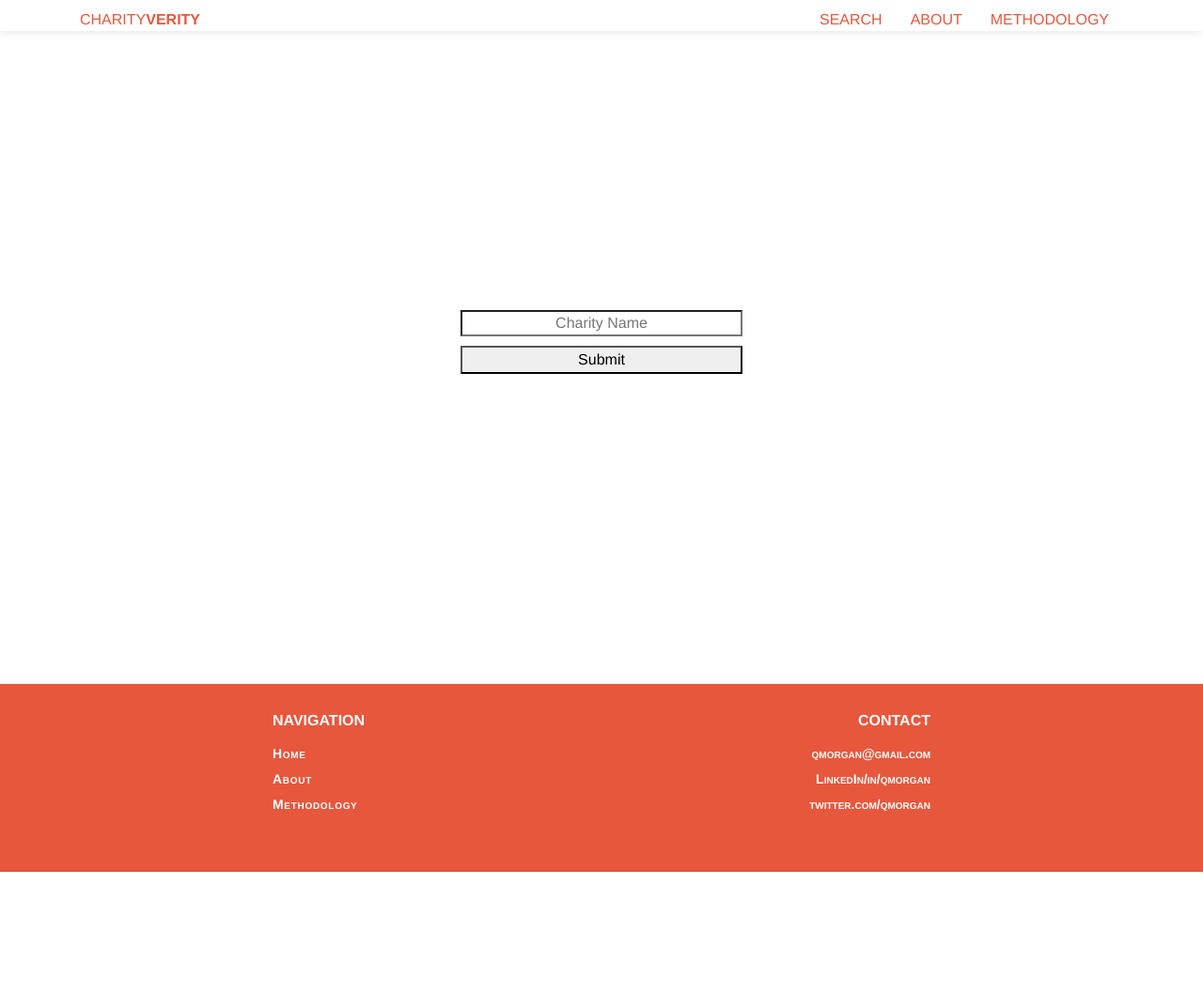
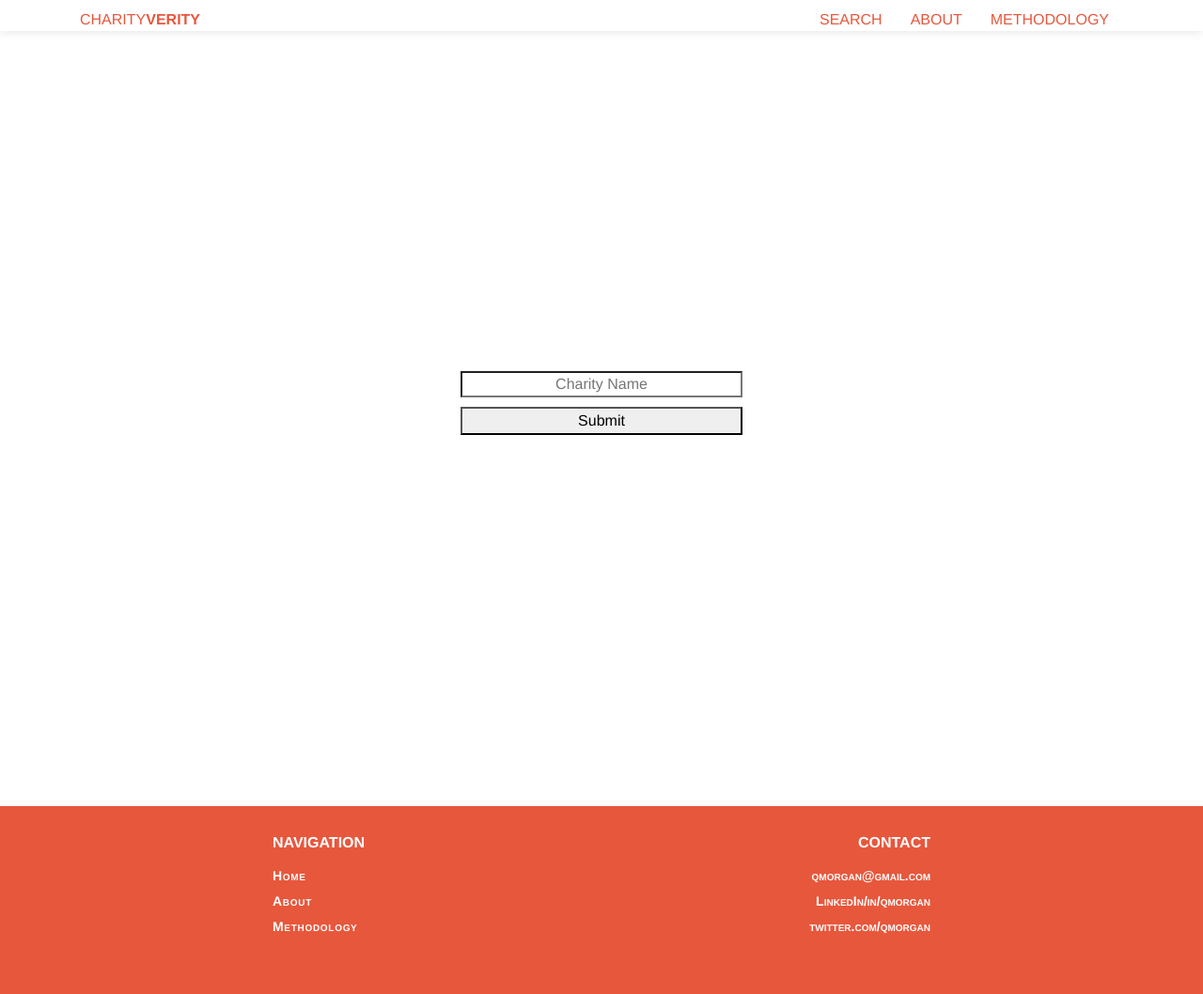
Before and after one commit to qmorgan/CharityInfo, a Flask app: page /search in a window 1280 px wide. Shown: the whole page at 94% size. Before the commit the page ends 928 px from the top, so only its background shows below. Run offline with Flask 2, Linux system fonts and the light colour scheme; some libraries are stand-ins or nearby versions.

Commit message:
Added dynamic css3 styles

```diff
--- a/static/styles.css
+++ b/static/styles.css
@@ -87,16 +87,63 @@ margin:0px
 
 
 
-/* END MAIN MENU
+/* END MAIN MENU . navbar ~30px, Searchbar~70 px
 ================================================== */
-.searchbox {
-width:300px;
-margin-left:auto;
-margin-right:auto;
-margin-top:300px;
-margin-bottom:300px;
+
+@media screen and (min-height: 200px){
+    .searchbox {
+    width:300px;
+    margin-left:auto;
+    margin-right:auto;
+    margin-top:65px;
+    margin-bottom:65px;
+    }
 }
-
+@media screen and (min-height: 400px){
+    .searchbox {
+    width:300px;
+    margin-left:auto;
+    margin-right:auto;
+    margin-top:165px;
+    margin-bottom:165px;
+    }
+}
+@media screen and (min-height: 600px){
+    .searchbox {
+    width:300px;
+    margin-left:auto;
+    margin-right:auto;
+    margin-top:265px;
+    margin-bottom:265px;
+    }
+}
+@media screen and (min-height: 800px){
+    .searchbox {
+    width:300px;
+    margin-left:auto;
+    margin-right:auto;
+    margin-top:365px;
+    margin-bottom:365px;
+    }
+}
+@media screen and (min-height: 1000px){
+    .searchbox {
+    width:300px;
+    margin-left:auto;
+    margin-right:auto;
+    margin-top:465px;
+    margin-bottom:465px;
+    }
+}
+@media screen and (min-height: 1200px){
+    .searchbox {
+    width:300px;
+    margin-left:auto;
+    margin-right:auto;
+    margin-top:565px;
+    margin-bottom:565px;
+    }
+}
 
 
 /* BOOSTRAP CUSTOMIZATION
```
